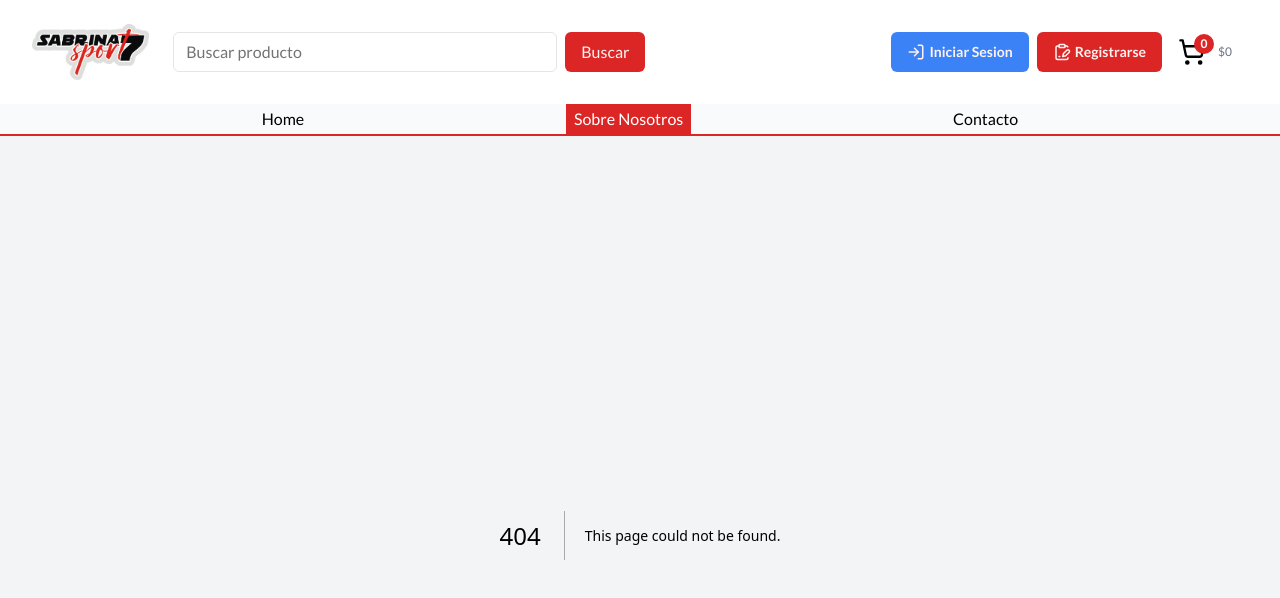
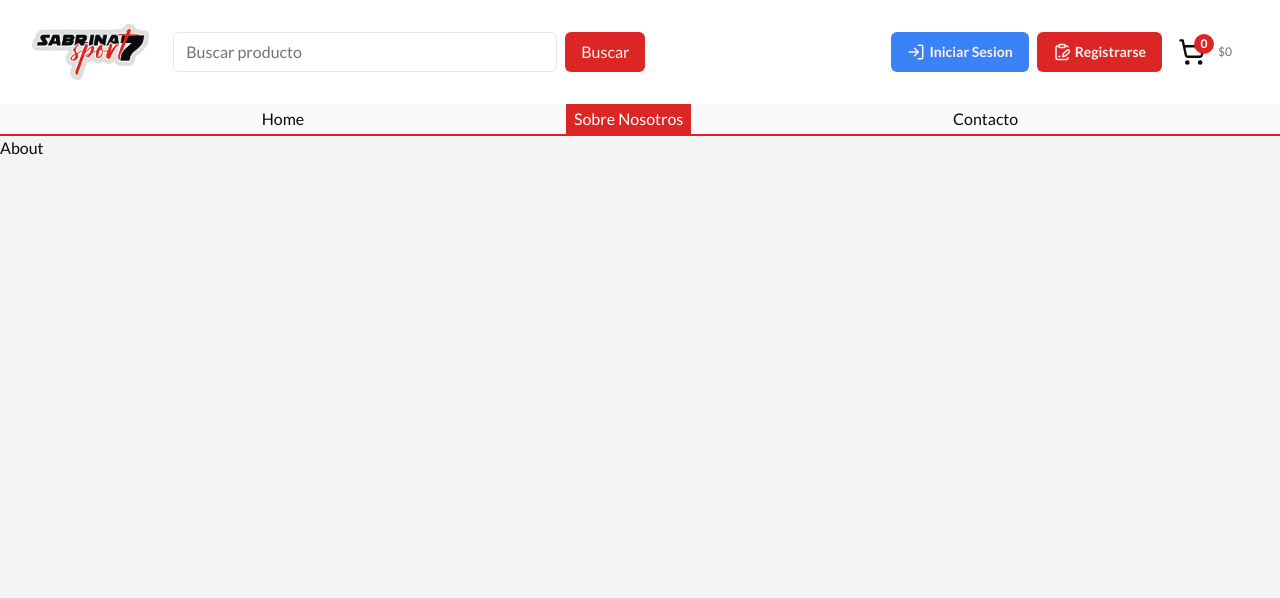
Before and after one commit to CesarGMEFA/sabrinasport7-nextjs, a Next.js app: page /about in a window 1280 px wide. Before the commit this address had no page. Shown: the top 598 px of the page. Built offline with nearby package versions, Linux system fonts and the light colour scheme.

Commit message:
creacion de pagina about (sobre nosotros)

```diff
--- /dev/null
+++ b/src/app/about/page.tsx
@@ -0,0 +1,9 @@
+import React from 'react'
+
+type Props = {}
+
+export default function About({}: Props) {
+  return (
+    <div>About</div>
+  )
+}
```
